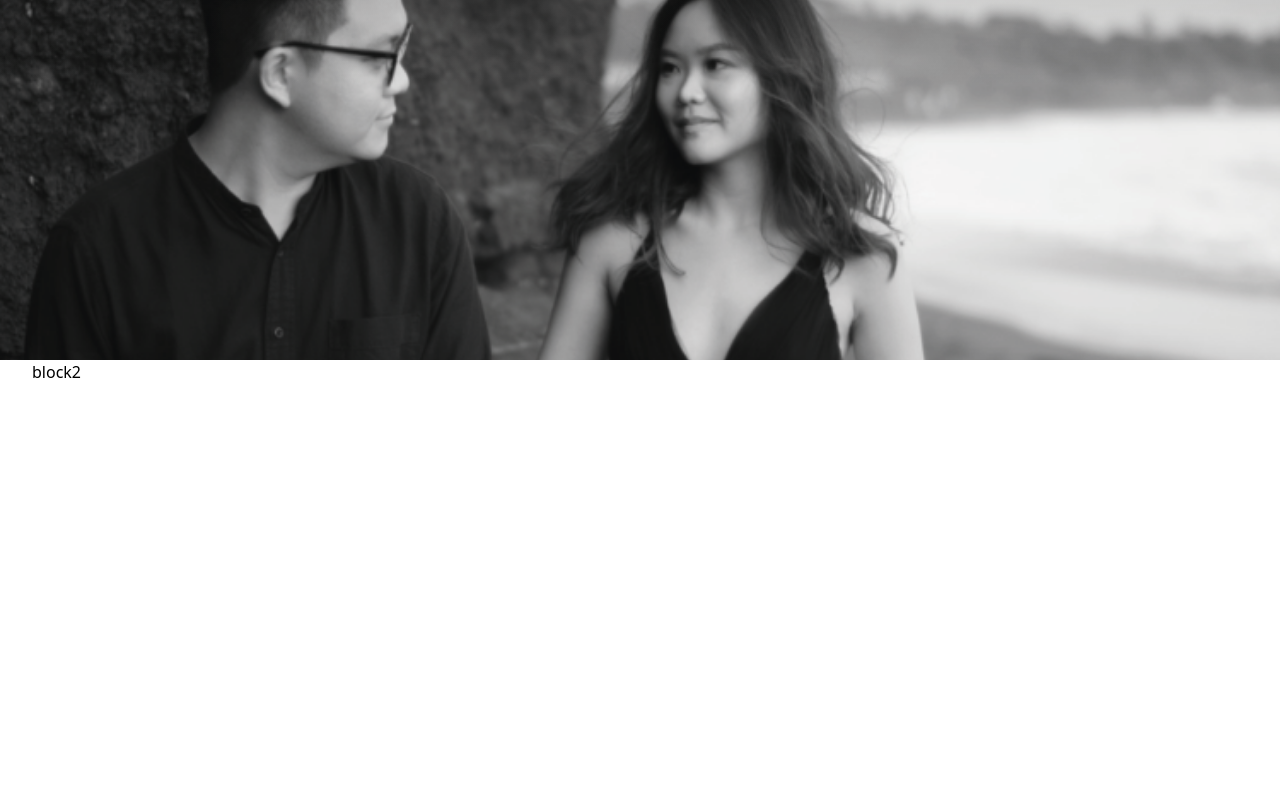
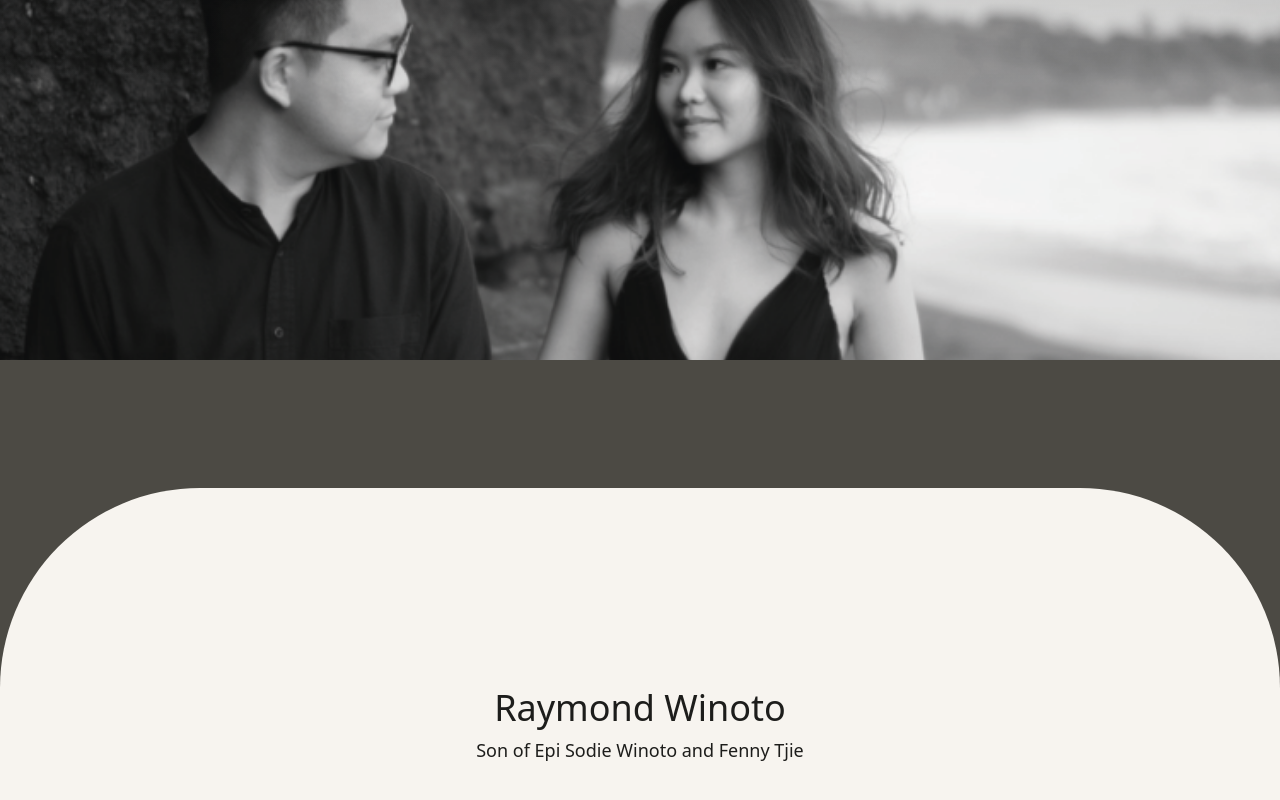
Before and after one commit to samueladitia95/wedding-v2, a SvelteKit app: page /invitation in a window 1280 px wide. Shown: the part 440-1240 px from the top of the page. Built offline with nearby package versions, Linux system fonts and the light colour scheme.

Commit message:
feat: add new name to invitation

```diff
--- a/src/app.css
+++ b/src/app.css
@@ -103,20 +103,6 @@
 	}
 	@font-face {
 		font-family: "Juana";
-		src: local("Juana"), local("juana"), url("/fonts/Juana/Fontspring-DEMO-juana-extrabold.otf");
-		font-weight: 800;
-		font-display: swap;
-		font-style: normal;
-	}
-	@font-face {
-		font-family: "Juana";
-		src: local("Juana"), local("juana"), url("/fonts/Juana/Fontspring-DEMO-juana-extraboldit.otf");
-		font-weight: 800;
-		font-display: swap;
-		font-style: italic;
-	}
-	@font-face {
-		font-family: "Juana";
 		src: local("Juana"), local("juana"), url("/fonts/Juana/Fontspring-DEMO-juana-black.otf");
 		font-weight: 900;
 		font-display: swap;
--- a/src/routes/(Content)/invitation/+page.svelte
+++ b/src/routes/(Content)/invitation/+page.svelte
@@ -26,6 +26,18 @@
 			</div>
 		</div>
 
-		<div class="container min-h-screen min-w-full">block2</div>
+		<div class="min-h-screen min-w-full bg-ro-brown pt-32">
+			<div class="">
+				<div class="bg-ro-light-creme rounded-t-full h-[200px]" />
+				<div class="bg-ro-light-creme">
+					<div class="container min-h-screen">
+						<div class="text-center text-juana text-ro-black flex flex-col gap-2">
+							<div class="text-4xl font-light">Raymond Winoto</div>
+							<div class="text-lg font-extralight">Son of Epi Sodie Winoto and Fenny Tjie</div>
+						</div>
+					</div>
+				</div>
+			</div>
+		</div>
 	</div>
 </div>
```
